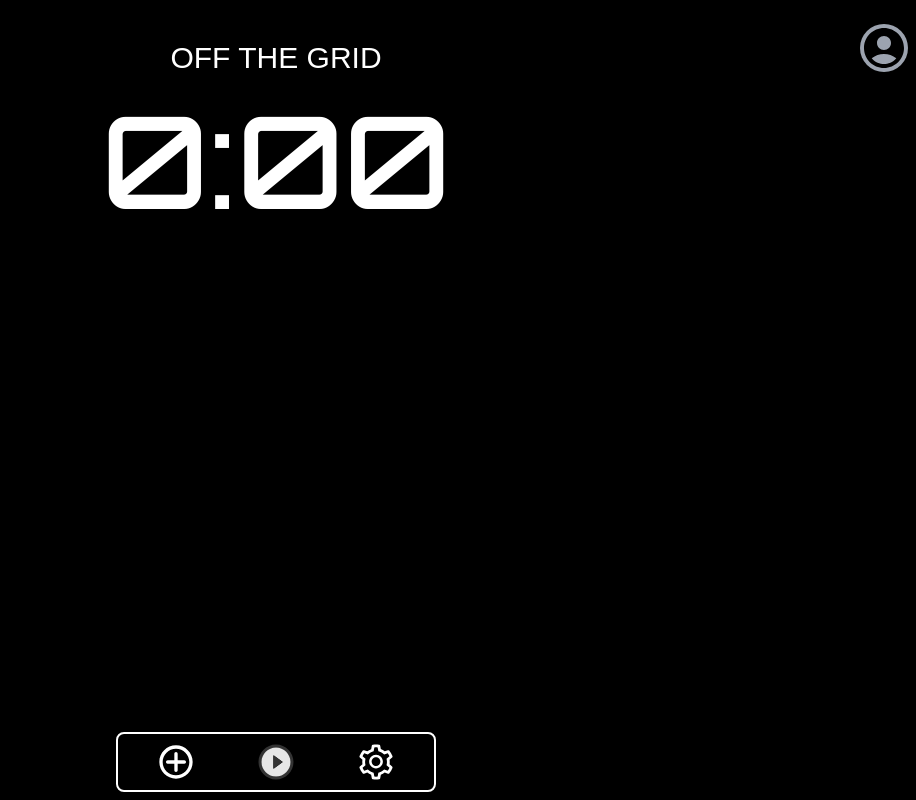
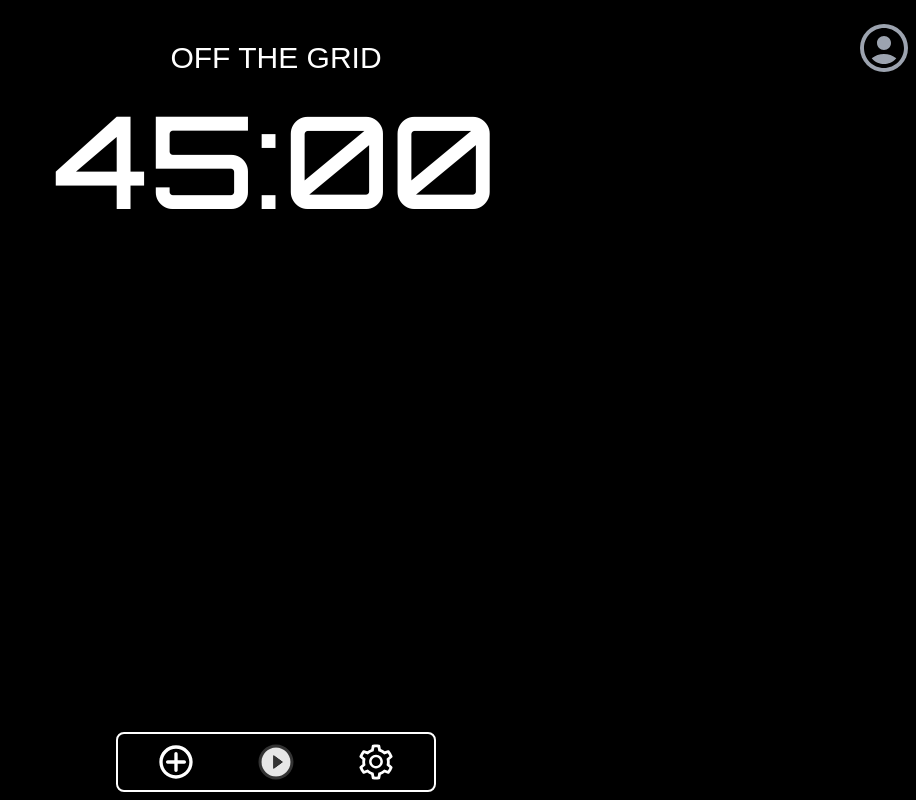
Before and after one commit to Temesgendemeke/off-the-grid, a React (Vite) app in the folder frontend/: page / in a window 1280 px wide. Shown: the whole page, without its empty margins (364-1280 px from the left). Built offline with nearby package versions, Linux system fonts and the light colour scheme.

Commit message:
fixed usercontext for timer

```diff
--- a/frontend/src/App.jsx
+++ b/frontend/src/App.jsx
@@ -4,20 +4,28 @@ import  SignUp from './pages/SignUp.jsx';
 import { Login } from './pages/Login.jsx';
 import FullScreen from './pages/FullScreen.jsx';
 import Dashboard from './pages/Dashboard.jsx';
+import { useState } from 'react';
+import { createContext } from 'react';
+
+export const UserContext = createContext(null);
+
+function App(){
+  const [work, setWork] = useState(45)
+  const [breaktime, setBreak] = useState(5)
 
 
-
-function App(){
   return (
   <>
+  <UserContext.Provider value={{work,setWork,breaktime,setBreak}}>
   <Routes>
     <Route path='/' element={<HomePage/>}></Route>
-    <Route path='/homepage' element={<HomePage/>}></Route>
+    <Route path='/homepage' element={<HomePage />}></Route>
     <Route path='/signup' element={<SignUp/>}></Route>
     <Route path='/login' element={<Login/>}></Route>
-    <Route path='/timer' element={<FullScreen/>}></Route>
+    <Route path='/timer' element={<FullScreen />}></Route>
     <Route path='/Dashboard' element={<Dashboard/>}></Route>
   </Routes>
+  </UserContext.Provider>
   </>
 
 );
--- a/frontend/src/components/AllBtn.jsx
+++ b/frontend/src/components/AllBtn.jsx
@@ -8,7 +8,7 @@ import TimerWidget from "./TimerWidget";
 import { Link } from "react-router-dom";
 
 
-const AllBtn = ()=> {
+const AllBtn = ({})=> {
     const [view, setView] = useState(false)
     const [showSetting, setShowSetting] = useState(false)
     const [showtodos, setShowTodos] = useState(true)
@@ -30,7 +30,7 @@ const AllBtn = ()=> {
 
 return (
     <>
-    <TimerWidget show={showSetting} onClickTimer={()=>setShowSetting(false)}/>
+    <TimerWidget show={showSetting} onClickTimer={()=>setShowSetting(false)} />
     <TodoWidget clicked={view} showTodos={showtodos}/>
 
 
--- a/frontend/src/components/TimerWidget.jsx
+++ b/frontend/src/components/TimerWidget.jsx
@@ -1,27 +1,26 @@
-import React, {useState} from 'react'
+import React, {useState, useContext} from 'react'
+import { UserContext } from '../App';
+
 
 const TimerWidget = ({show, onClickTimer}) => {
-  const [work, setWork] = useState(45)
-  const [breaktime, setBreak] = useState(5)
+  const {setWork, setBreak} = useContext(UserContext);
+
 
 
 
 
   const handleWork = (e)=>{
     setWork(e.target.value)
-    console.log(e.target.value)
-
   }
   const handleBreak = (e)=>{
     setBreak(e.target.value)
-    console.log(e.target.value)
   }
 
   const handleSubmit = (e)=>{
     e.preventDefault()
-    console.log("work:", work + '\n' + "break:" + breaktime)
     if (e.target.id == "timerid" || e.target.id == 'btn-id' || e.target.id=="formid")
     {
+
      onClickTimer()
     }
   }
@@ -32,9 +31,9 @@ const TimerWidget = ({show, onClickTimer}) => {
     <div className='fixed inset-0  flex item-center justify-center backdrop-blur-xl backdrop-brightness-50' id="timerid" onClick={handleSubmit}>
     <form className='flex justify-center  flex-col items-center ' id="formid" onSubmit={handleSubmit} action="">
        <label htmlFor="" className='text-white text-left uppercase'>work time</label>
-       <input type="number" name="" id="" className='mr-2 p-2 rounded-md mt-2 w-[300px] h-[50px] '  placeholder='enter in minute' value={work}  onChange={handleWork}/>
+       <input type="number" name="" id="" className='mr-2 p-2 rounded-md mt-2 w-[300px] h-[50px] '  placeholder='enter in minute'   onChange={handleWork}/>
        <label htmlFor="" className='text-white uppercase mt-2'>break time</label>
-       <input type="number" name="" id="" className='mr-2 p-2 rounded-md mt-2 w-[300px] h-[50px] ' placeholder='break in minute ' value={breaktime} onChange={handleBreak}/>
+       <input type="number" name="" id="" className='mr-2 p-2 rounded-md mt-2 w-[300px] h-[50px] ' placeholder='break in minute '  onChange={handleBreak}/>
        <button type="submit" className='bg-black border-2 border-white   rounded-md text-white hover:bg-slate-950 mt-2 w-[300px] h-[50px] mr-2 active:bg-slate-900' id='btn-id'>ADD</button>
     </form>
     </div>
--- a/frontend/src/main.jsx
+++ b/frontend/src/main.jsx
@@ -5,9 +5,9 @@ import './index.css'
 import { BrowserRouter} from "react-router-dom";
 
 ReactDOM.createRoot(document.getElementById('root')).render(
-  <React.StrictMode>
+  // <React.StrictMode>
     <BrowserRouter>
     <App />
     </BrowserRouter>
-  </React.StrictMode>,
+  // {/* </React.StrictMode>, */}
 )
--- a/frontend/src/pages/FullScreen.jsx
+++ b/frontend/src/pages/FullScreen.jsx
@@ -1,27 +1,27 @@
 import React from 'react'
 import axios from 'axios';
-import { useState, useEffect } from 'react';
+import { useState, useEffect, useContext } from 'react';
 import { Link } from 'react-router-dom';
 import { FaRegStopCircle } from "react-icons/fa";
-
+import { UserContext } from '../App';
 
 const FullScreen = () => {
+  const {work, breaktime} = useContext(UserContext)
   const [quotes, setQuote] = useState([])
+
   useEffect(()=>{
     axios.get('https://api.adviceslip.com/advice').then((response)=>{
-      console.log(response)
-      console.log(response.data.slip)
-      setQuote((q) => [...q, response.data.slip])
-
+      setQuote((q) => [...q, response.data.slip.advice])
     })
   }, [])
+
 
 
   return (
     <div>
         <div><h1 className="text-white text-sm text-center pt-5 md:text-3xl">OFF THE GRID</h1> </div>
         <div className='mt-5'>
-        <p className="full-timer text-9xl text-white text-center text-[450px] ">0:00</p>
+        <p className="full-timer text-9xl text-white text-center text-[450px] ">{work}:00</p>
         </div>
 
 
@@ -29,7 +29,7 @@ const FullScreen = () => {
 
             <div className=' w-11/12 ml-10'>
             <p className='quote text-slate-100 text-sm'>{
-              quotes.map(qoute => qoute.advice)
+              quotes[0]
             }</p>
             </div>
             <Link to='/' className='text-white mr-5 hover:scale-105'><FaRegStopCircle  className='text-white size-10'/></Link>
--- a/frontend/src/pages/HomePage.jsx
+++ b/frontend/src/pages/HomePage.jsx
@@ -1,17 +1,25 @@
 import '../index.css';
 import AllBtn from '../components/AllBtn.jsx';
 import Header from '../components/Header.jsx';
+import { useState, useContext } from 'react';
+import {UserContext}  from '../App.jsx';
 
 
-function HomePage(){
+
+function HomePage({}){
+  const {work, breaktime} = useContext(UserContext)
+
+
+
 return (
          <>
           <Header/>
           <div className=' flex item-center justify-center'>
-          <p className="min-timer text-9xl  text-white text-center  ">0:00</p>
+          <p className="min-timer text-9xl  text-white text-center  ">{work}:00</p>
           </div>
 
           <AllBtn/>
+
         </>
         );
 };
```
Also changed, not shown: 1 other file (tests, documents, lock files or other folders).
